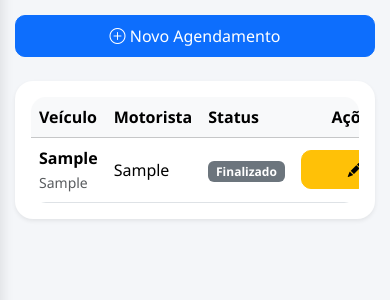
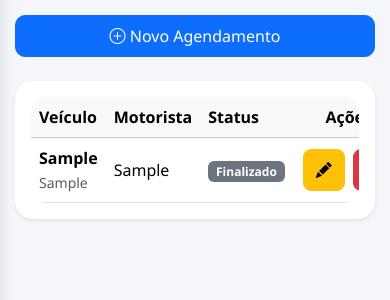
Before and after one commit to GreisonRohr/agendamento-veiculos, a Flask app: page /agendamentos/ in a window 390 px wide. Shown: the part 153-453 px from the top of the page. Run offline with Flask 3, Linux system fonts and the light colour scheme; tables that the repository leaves empty hold one stand-in row (values such as "Sample post").

Commit message:
botoes açoes

```diff
--- a/app/static/css/style.css
+++ b/app/static/css/style.css
@@ -384,3 +384,36 @@ a{
     }
 
 }
+
+/* Botões de ação nas tabelas */
+
+.table-acoes{
+    white-space: nowrap;
+}
+
+.table-acoes .btn{
+    min-width: 38px;
+}
+
+@media (max-width: 768px){
+
+    .table-acoes .btn{
+
+        width: 42px;
+        height: 42px;
+
+        display: inline-flex;
+        align-items: center;
+        justify-content: center;
+
+        padding: 0;
+        margin: 0 2px;
+
+        border-radius: 8px;
+    }
+
+    .table-acoes .btn i{
+        font-size: 1rem;
+    }
+
+}
--- a/app/templates/agendamentos/index.html
+++ b/app/templates/agendamentos/index.html
@@ -186,7 +186,7 @@ Agendamentos
 
                         </td>
 
-                        <td class="text-center text-nowrap">
+                        <td class="text-center table-acoes">
 
                             <a
                                 href="{{ url_for('agendamentos.editar', id=a.id) }}"
--- a/app/templates/veiculos/index.html
+++ b/app/templates/veiculos/index.html
@@ -123,7 +123,7 @@ Veículos
 
                         </td>
 
-                        <td class="text-center text-nowrap">
+                        <td class="text-center table-acoes">
 
                             <a href="{{ url_for('veiculos.editar', id=veiculo.id) }}"
                                class="btn btn-warning btn-sm">
```
